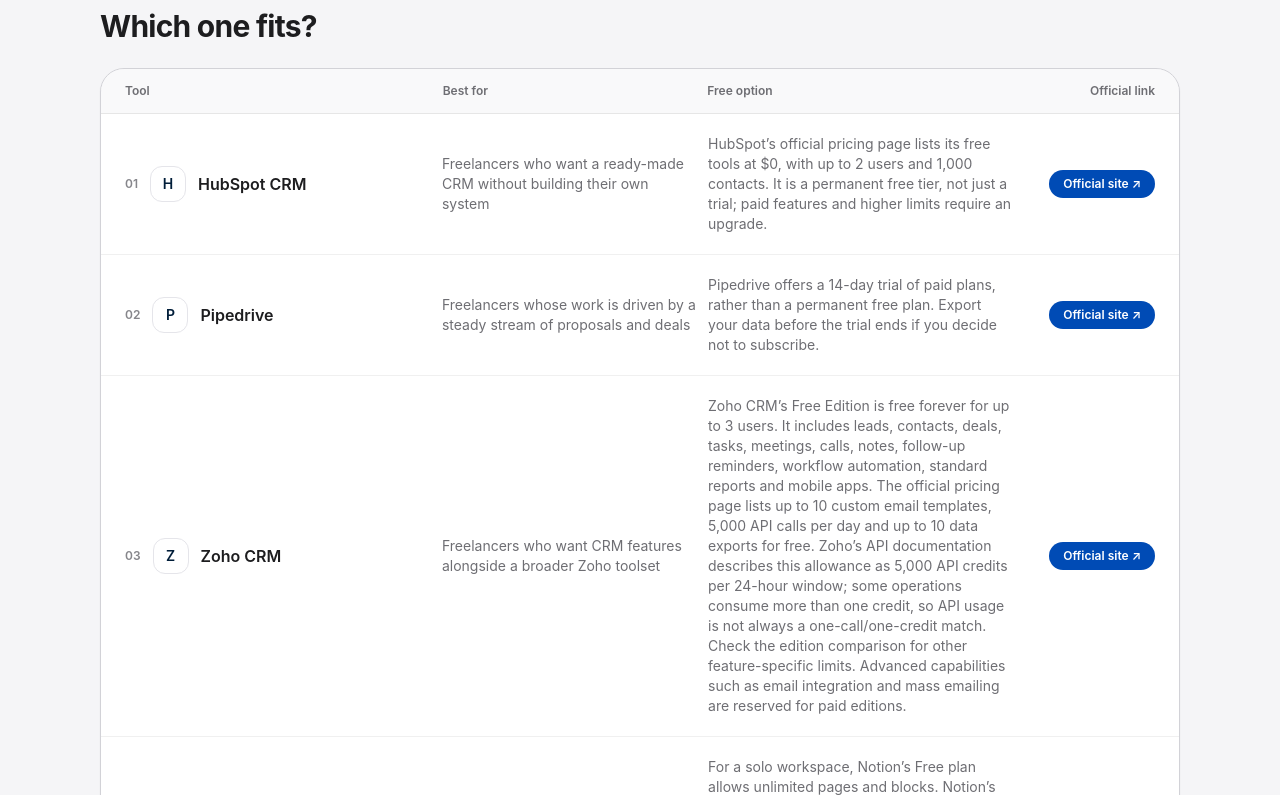
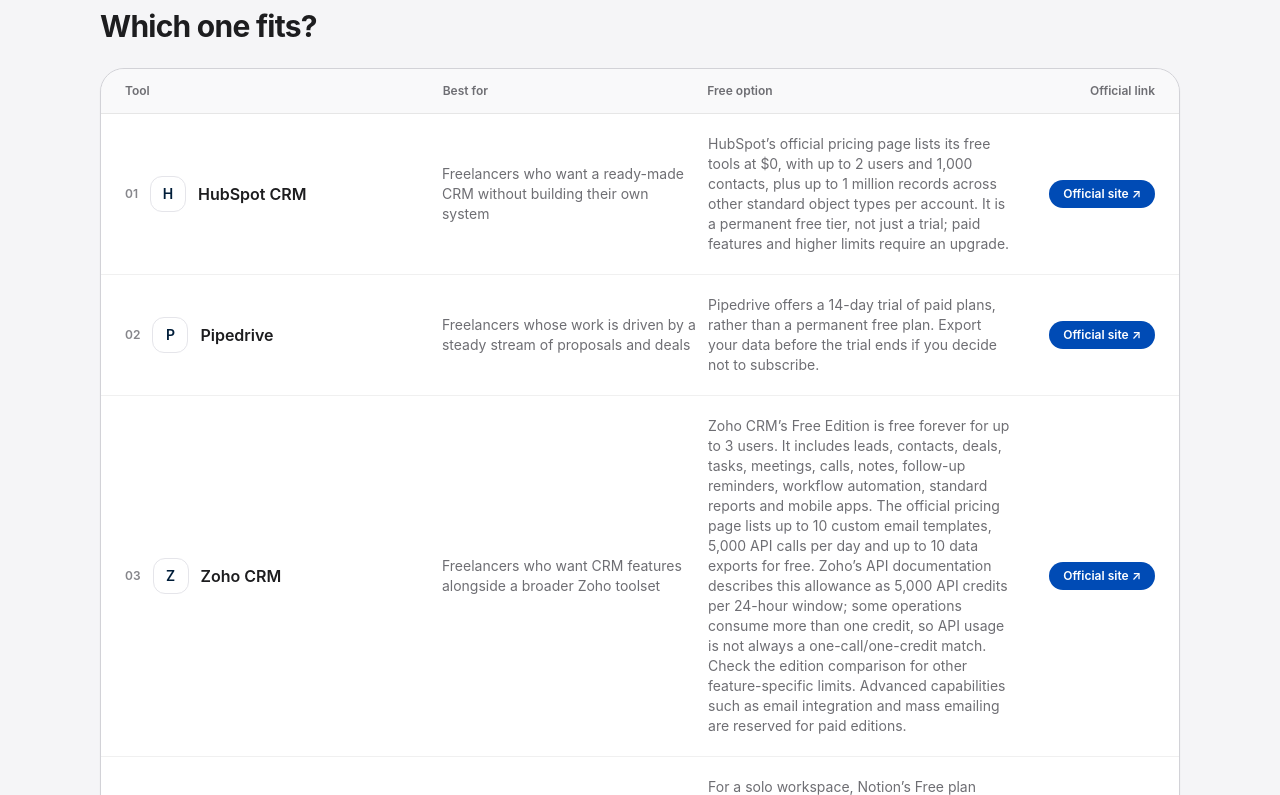
Before and after one commit to LinukaBandara/StackPick, a Next.js app: page /best/crm-for-freelancers in a window 1280 px wide. Shown: the part 985-1780 px from the top of the page. Built offline with nearby package versions, Linux system fonts and the light colour scheme; no server answers.

Commit message:
Add key CRM free-plan record and file limits

```diff
--- a/app/best/crm-for-freelancers/page.tsx
+++ b/app/best/crm-for-freelancers/page.tsx
@@ -20,7 +20,7 @@ export default function CrmForFreelancersPage() {
           name: "HubSpot CRM",
           bestFor: "Freelancers who want a ready-made CRM without building their own system",
           freeOption:
-            "HubSpot’s official pricing page lists its free tools at $0, with up to 2 users and 1,000 contacts. It is a permanent free tier, not just a trial; paid features and higher limits require an upgrade.",
+            "HubSpot’s official pricing page lists its free tools at $0, with up to 2 users and 1,000 contacts, plus up to 1 million records across other standard object types per account. It is a permanent free tier, not just a trial; paid features and higher limits require an upgrade.",
           tradeoff:
             "It gives a solo freelancer room to grow, but the wider HubSpot ecosystem can introduce paid features you may not need at the beginning.",
           url: "https://www.hubspot.com/pricing/crm",
@@ -47,7 +47,7 @@ export default function CrmForFreelancersPage() {
           name: "Notion as a CRM",
           bestFor: "Freelancers who prefer to build a simple client tracker around their existing workspace",
           freeOption:
-            "For a solo workspace, Notion’s Free plan allows unlimited pages and blocks. Notion’s help documentation says Free workspaces with 2 or more workspace owners are limited to 1,000 blocks per workspace; deleting blocks does not reset that count. A client tracker still needs to be designed and maintained by you.",
+            "For a solo workspace, Notion’s Free plan allows unlimited pages and blocks, with a 5 MB limit per uploaded file. Notion’s help documentation says Free workspaces with 2 or more workspace owners are limited to 1,000 blocks per workspace; deleting blocks does not reset that count. A client tracker still needs to be designed and maintained by you.",
           tradeoff:
             "You can shape the database around your own process, but you are responsible for designing and maintaining the CRM workflow instead of getting a purpose-built sales system.",
           url: "https://www.notion.com/pricing",
```
